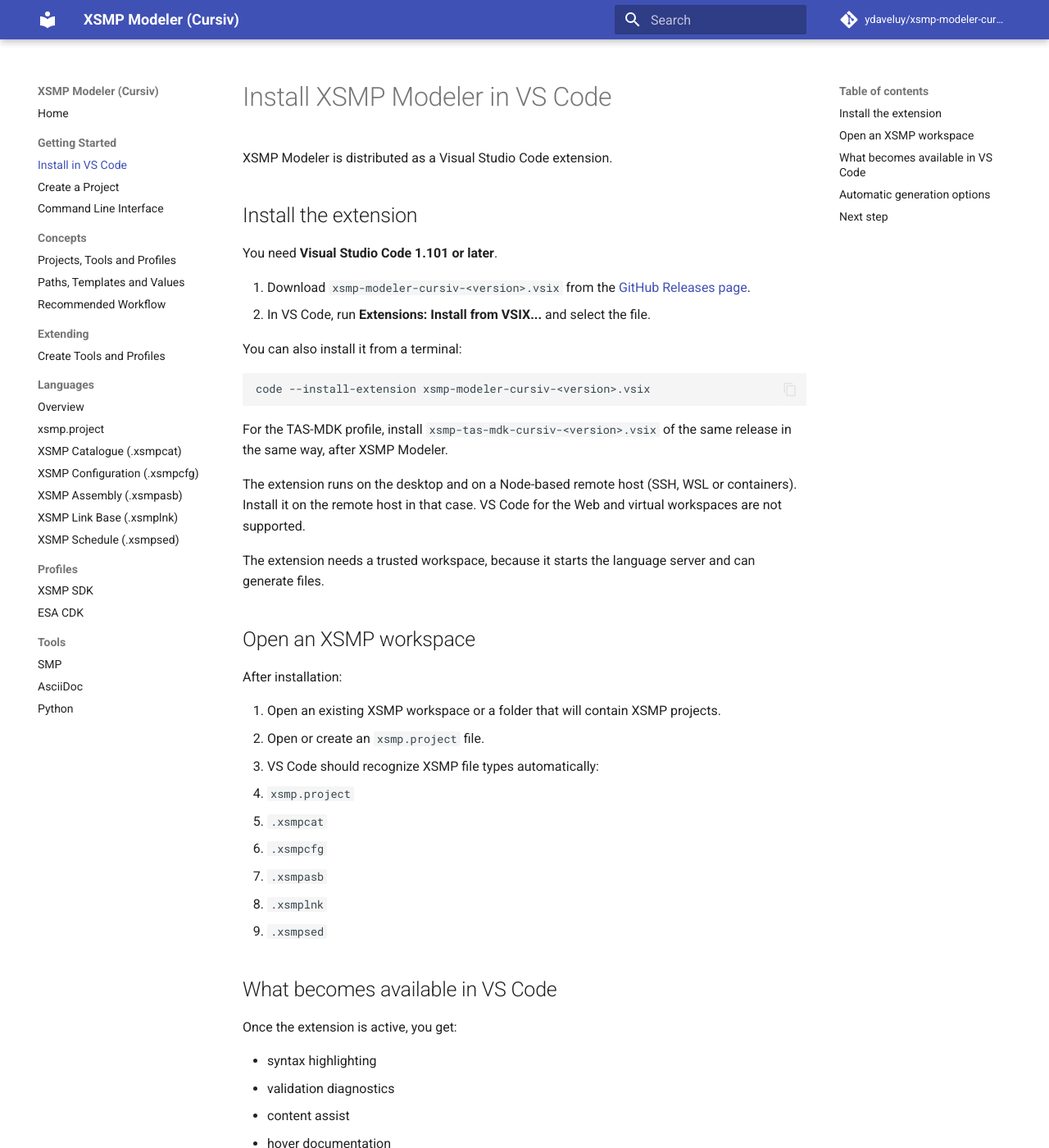
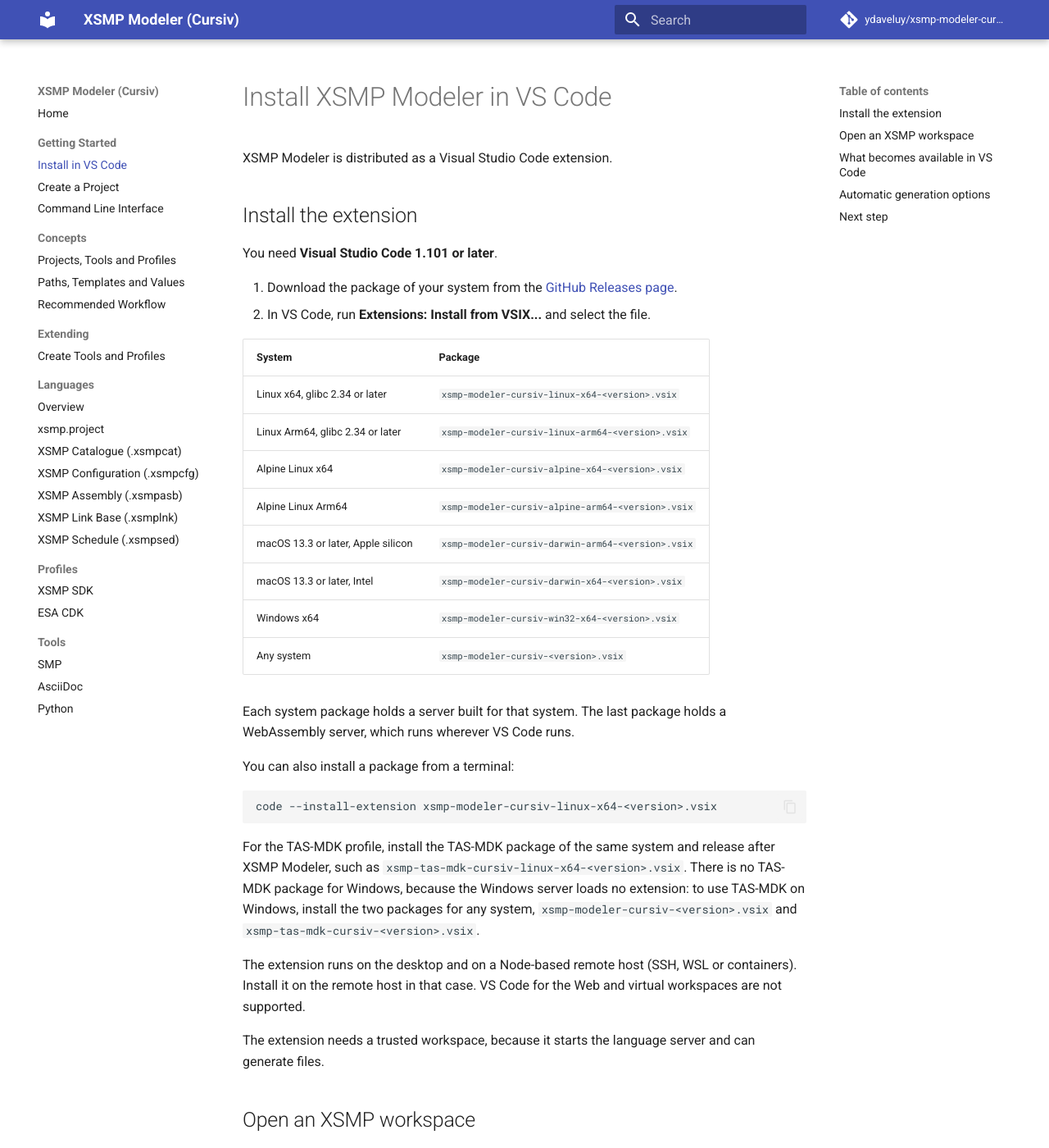
Before and after one commit to ydaveluy/xsmp-modeler-cursiv, an MkDocs documentation site: the page built from docs/getting-started/install-vscode.md, in a window 1280 px wide and 1400 px high. Shown: the whole window at 82% size. Built offline with MkDocs 1.6.1 and Material for MkDocs 9.7.7, drawn with Linux system fonts in a browser that asks for light colours; comment, search, counter and statistics services are not loaded.

Commit message:
Release native packages for Linux, Alpine, macOS and Windows

````diff
--- a/docs/getting-started/install-vscode.md
+++ b/docs/getting-started/install-vscode.md
@@ -6,18 +6,36 @@ XSMP Modeler is distributed as a Visual Studio Code extension.
 
 You need **Visual Studio Code 1.101 or later**.
 
-1. Download `xsmp-modeler-cursiv-<version>.vsix` from the
+1. Download the package of your system from the
    [GitHub Releases page](https://github.com/ydaveluy/xsmp-modeler-cursiv/releases).
 2. In VS Code, run **Extensions: Install from VSIX...** and select the file.
 
-You can also install it from a terminal:
+| System | Package |
+| --- | --- |
+| Linux x64, glibc 2.34 or later | `xsmp-modeler-cursiv-linux-x64-<version>.vsix` |
+| Linux Arm64, glibc 2.34 or later | `xsmp-modeler-cursiv-linux-arm64-<version>.vsix` |
+| Alpine Linux x64 | `xsmp-modeler-cursiv-alpine-x64-<version>.vsix` |
+| Alpine Linux Arm64 | `xsmp-modeler-cursiv-alpine-arm64-<version>.vsix` |
+| macOS 13.3 or later, Apple silicon | `xsmp-modeler-cursiv-darwin-arm64-<version>.vsix` |
+| macOS 13.3 or later, Intel | `xsmp-modeler-cursiv-darwin-x64-<version>.vsix` |
+| Windows x64 | `xsmp-modeler-cursiv-win32-x64-<version>.vsix` |
+| Any system | `xsmp-modeler-cursiv-<version>.vsix` |
+
+Each system package holds a server built for that system. The last package
+holds a WebAssembly server, which runs wherever VS Code runs.
+
+You can also install a package from a terminal:
 
 ```bash
-code --install-extension xsmp-modeler-cursiv-<version>.vsix
+code --install-extension xsmp-modeler-cursiv-linux-x64-<version>.vsix
 ```
 
-For the TAS-MDK profile, install `xsmp-tas-mdk-cursiv-<version>.vsix` of the same
-release in the same way, after XSMP Modeler.
+For the TAS-MDK profile, install the TAS-MDK package of the same system and
+release after XSMP Modeler, such as
+`xsmp-tas-mdk-cursiv-linux-x64-<version>.vsix`. There is no TAS-MDK package for
+Windows, because the Windows server loads no extension: to use TAS-MDK on
+Windows, install the two packages for any system,
+`xsmp-modeler-cursiv-<version>.vsix` and `xsmp-tas-mdk-cursiv-<version>.vsix`.
 
 The extension runs on the desktop and on a Node-based remote host (SSH, WSL or containers). Install it on the remote host in that case. VS Code for the Web and virtual workspaces are not supported.
 
````
Also changed, not shown: README.md (+8 -5 lines), extensions/tas-mdk/README.md (+4 -2 lines), vscode/README.md (+6 -2 lines), 6 other files.
